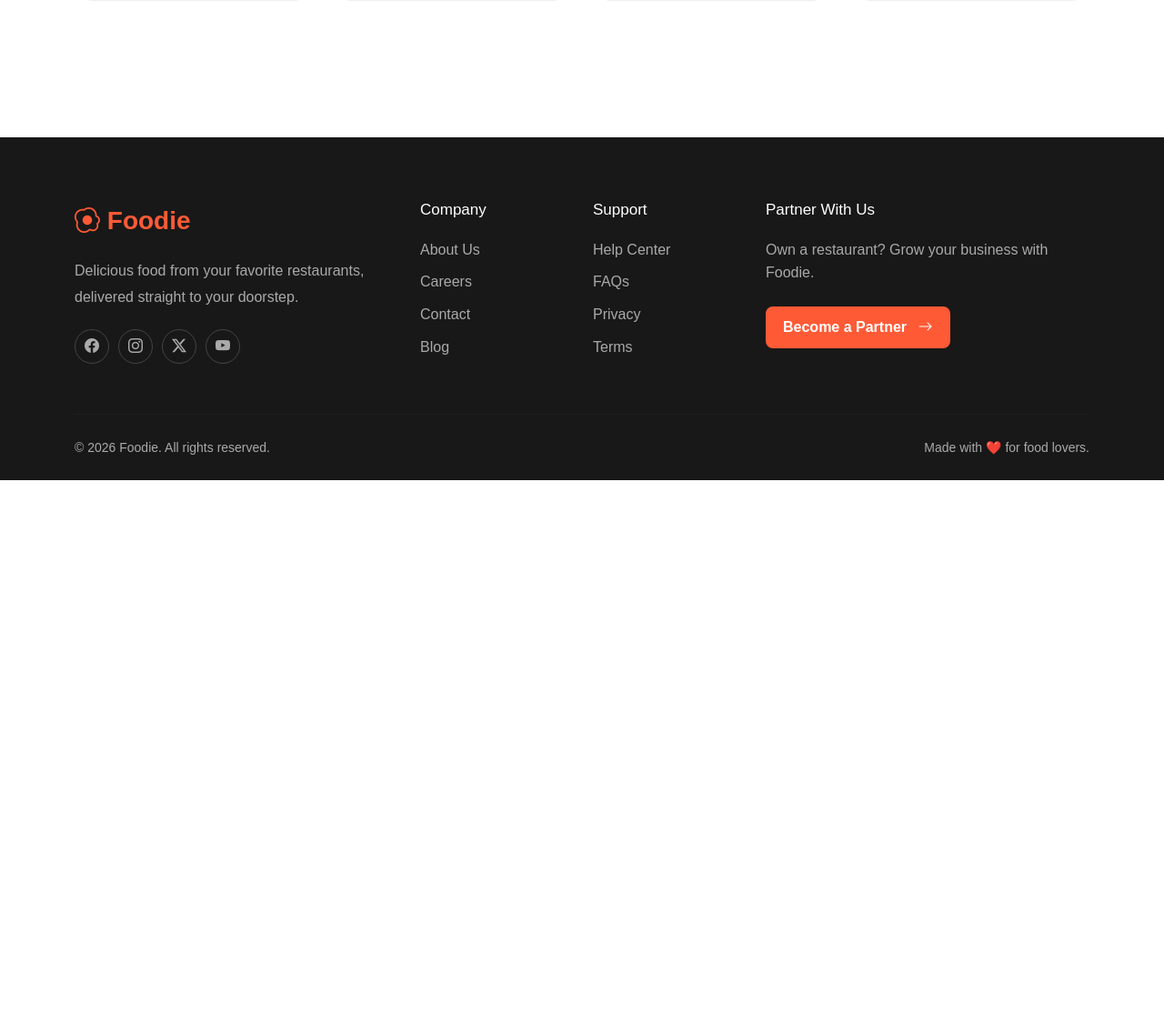
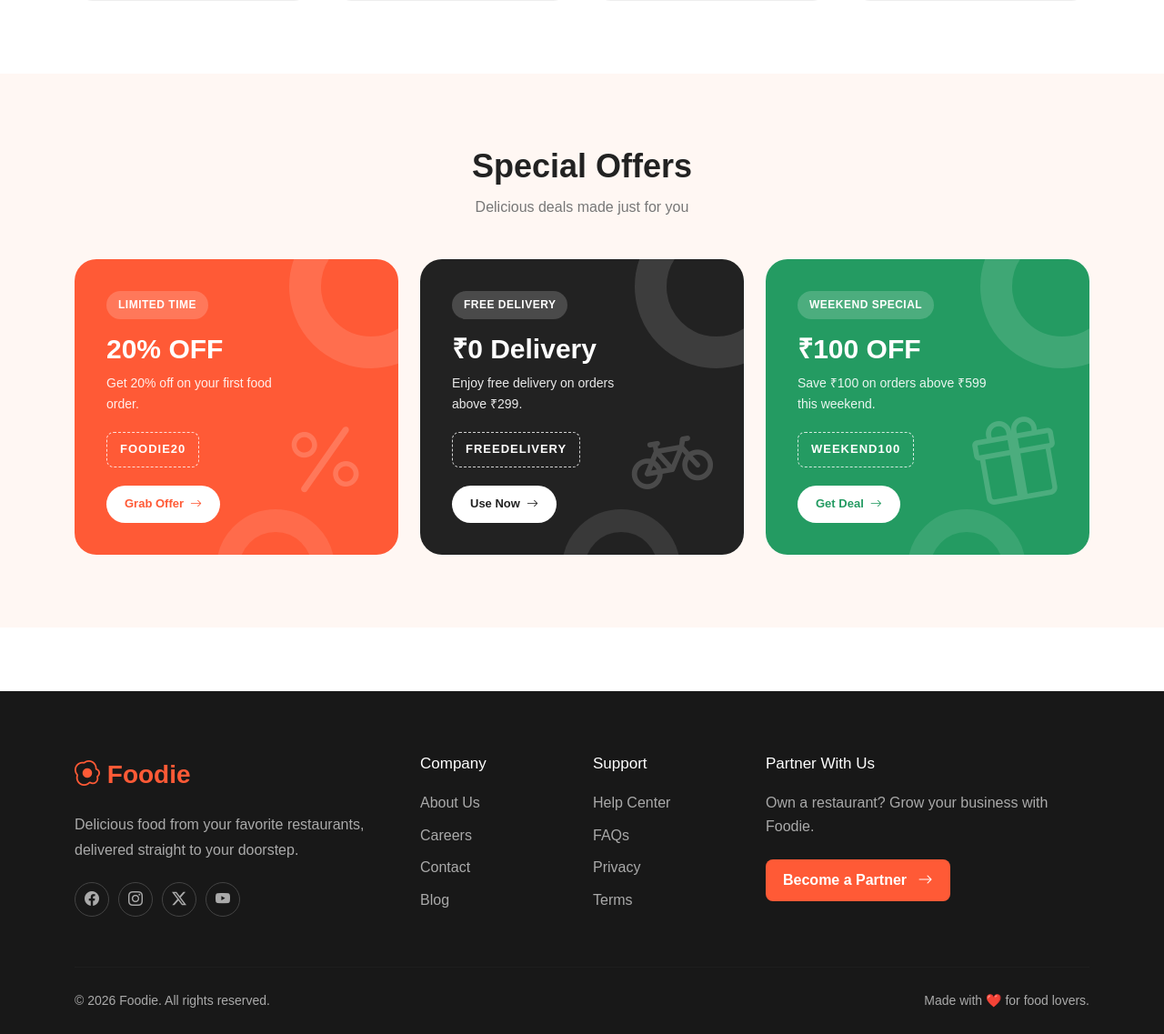
Before and after one commit to HarshitaSoni1116/food_ordering_system, a Django app: page / in a window 1280 px wide. Shown: the part 3488-4625 px from the top of the page at 91% size. Before the commit the page ends 4016 px from the top, so only its background shows below. Run offline with Django 5.2, Linux system fonts and the light colour scheme.

Commit message:
Add special offers section

```diff
--- /dev/null
+++ b/static/css/offers.css
@@ -0,0 +1,156 @@
+/* =====================================
+   SPECIAL OFFERS
+===================================== */
+
+.offers-section {
+    padding: 80px 0;
+    background: #fff7f3;
+}
+
+.offer-card {
+    position: relative;
+    min-height: 250px;
+    padding: 35px;
+    border-radius: 24px;
+    overflow: hidden;
+    background: #ff5a36;
+    color: #fff;
+    transition: transform 0.3s ease, box-shadow 0.3s ease;
+}
+
+.offer-card:hover {
+    transform: translateY(-7px);
+    box-shadow: 0 18px 40px rgba(0, 0, 0, 0.12);
+}
+
+.offer-card::before {
+    content: "";
+    position: absolute;
+    width: 180px;
+    height: 180px;
+    right: -60px;
+    top: -60px;
+    border: 35px solid rgba(255, 255, 255, 0.12);
+    border-radius: 50%;
+}
+
+.offer-card::after {
+    content: "";
+    position: absolute;
+    width: 130px;
+    height: 130px;
+    right: 70px;
+    bottom: -80px;
+    border: 25px solid rgba(255, 255, 255, 0.1);
+    border-radius: 50%;
+}
+
+.offer-content {
+    position: relative;
+    z-index: 2;
+    max-width: 75%;
+}
+
+.offer-label {
+    display: inline-block;
+    padding: 6px 13px;
+    margin-bottom: 15px;
+    border-radius: 20px;
+    background: rgba(255, 255, 255, 0.18);
+    font-size: 12px;
+    font-weight: 700;
+    text-transform: uppercase;
+    letter-spacing: 0.5px;
+}
+
+.offer-card h3 {
+    margin-bottom: 8px;
+    font-size: 30px;
+    font-weight: 800;
+}
+
+.offer-card p {
+    margin-bottom: 20px;
+    font-size: 14px;
+    opacity: 0.9;
+}
+
+.offer-code {
+    display: inline-block;
+    margin-bottom: 20px;
+    padding: 8px 14px;
+    border: 1px dashed rgba(255, 255, 255, 0.8);
+    border-radius: 8px;
+    font-size: 13px;
+    font-weight: 700;
+    letter-spacing: 1px;
+}
+
+.offer-btn {
+    display: inline-flex;
+    align-items: center;
+    gap: 7px;
+    padding: 10px 20px;
+    border-radius: 25px;
+    background: #fff;
+    color: #ff5a36;
+    font-size: 13px;
+    font-weight: 700;
+    transition: all 0.3s ease;
+}
+
+.offer-btn:hover {
+    background: #222;
+    color: #fff;
+}
+
+.offer-icon {
+    position: absolute;
+    right: 35px;
+    bottom: 30px;
+    z-index: 2;
+    font-size: 90px;
+    opacity: 0.18;
+    transform: rotate(-10deg);
+}
+
+.offer-card.dark {
+    background: #222;
+}
+
+.offer-card.dark .offer-btn {
+    color: #222;
+}
+
+.offer-card.green {
+    background: #249b62;
+}
+
+.offer-card.green .offer-btn {
+    color: #249b62;
+}
+
+@media (max-width: 768px) {
+
+    .offers-section {
+        padding: 60px 0;
+    }
+
+    .offer-card {
+        min-height: 230px;
+        padding: 28px;
+    }
+
+    .offer-card h3 {
+        font-size: 25px;
+    }
+
+    .offer-content {
+        max-width: 85%;
+    }
+
+    .offer-icon {
+        right: 20px;
+        font-size: 70px;
+    }
+}
--- a/templates/home.html
+++ b/templates/home.html
@@ -18,6 +18,8 @@ Foodie | Delicious Food Delivered
 <link rel="stylesheet"
       href="{% static 'css/food.css' %}">
 
+<link rel="stylesheet"
+      href="{% static 'css/offers.css' %}">
 {% endblock %}
 
 {% block content %}
@@ -1496,4 +1498,152 @@ Foodie | Delicious Food Delivered
 
 </section>
 
+<!-- =====================================
+     SPECIAL OFFERS
+===================================== -->
+
+<section class="offers-section">
+
+    <div class="container">
+
+        <div class="section-heading">
+
+            <h2>
+                Special Offers
+            </h2>
+
+            <p>
+                Delicious deals made just for you
+            </p>
+
+        </div>
+
+
+        <div class="row g-4">
+
+
+            <!-- Offer 1 -->
+
+            <div class="col-lg-4">
+
+                <div class="offer-card">
+
+                    <div class="offer-content">
+
+                        <span class="offer-label">
+                            Limited Time
+                        </span>
+
+                        <h3>
+                            20% OFF
+                        </h3>
+
+                        <p>
+                            Get 20% off on your first food order.
+                        </p>
+
+                        <div class="offer-code">
+                            FOODIE20
+                        </div>
+
+                        <br>
+
+                        <a href="#" class="offer-btn">
+                            Grab Offer
+                            <i class="bi bi-arrow-right"></i>
+                        </a>
+
+                    </div>
+
+                    <i class="bi bi-percent offer-icon"></i>
+
+                </div>
+
+            </div>
+
+
+            <!-- Offer 2 -->
+
+            <div class="col-lg-4">
+
+                <div class="offer-card dark">
+
+                    <div class="offer-content">
+
+                        <span class="offer-label">
+                            Free Delivery
+                        </span>
+
+                        <h3>
+                            ₹0 Delivery
+                        </h3>
+
+                        <p>
+                            Enjoy free delivery on orders above ₹299.
+                        </p>
+
+                        <div class="offer-code">
+                            FREEDELIVERY
+                        </div>
+
+                        <br>
+
+                        <a href="#" class="offer-btn">
+                            Use Now
+                            <i class="bi bi-arrow-right"></i>
+                        </a>
+
+                    </div>
+
+                    <i class="bi bi-bicycle offer-icon"></i>
+
+                </div>
+
+            </div>
+
+
+            <!-- Offer 3 -->
+
+            <div class="col-lg-4">
+
+                <div class="offer-card green">
+
+                    <div class="offer-content">
+
+                        <span class="offer-label">
+                            Weekend Special
+                        </span>
+
+                        <h3>
+                            ₹100 OFF
+                        </h3>
+
+                        <p>
+                            Save ₹100 on orders above ₹599 this weekend.
+                        </p>
+
+                        <div class="offer-code">
+                            WEEKEND100
+                        </div>
+
+                        <br>
+
+                        <a href="#" class="offer-btn">
+                            Get Deal
+                            <i class="bi bi-arrow-right"></i>
+                        </a>
+
+                    </div>
+
+                    <i class="bi bi-gift offer-icon"></i>
+
+                </div>
+
+            </div>
+
+        </div>
+
+    </div>
+
+</section>
 {% endblock %}
```
